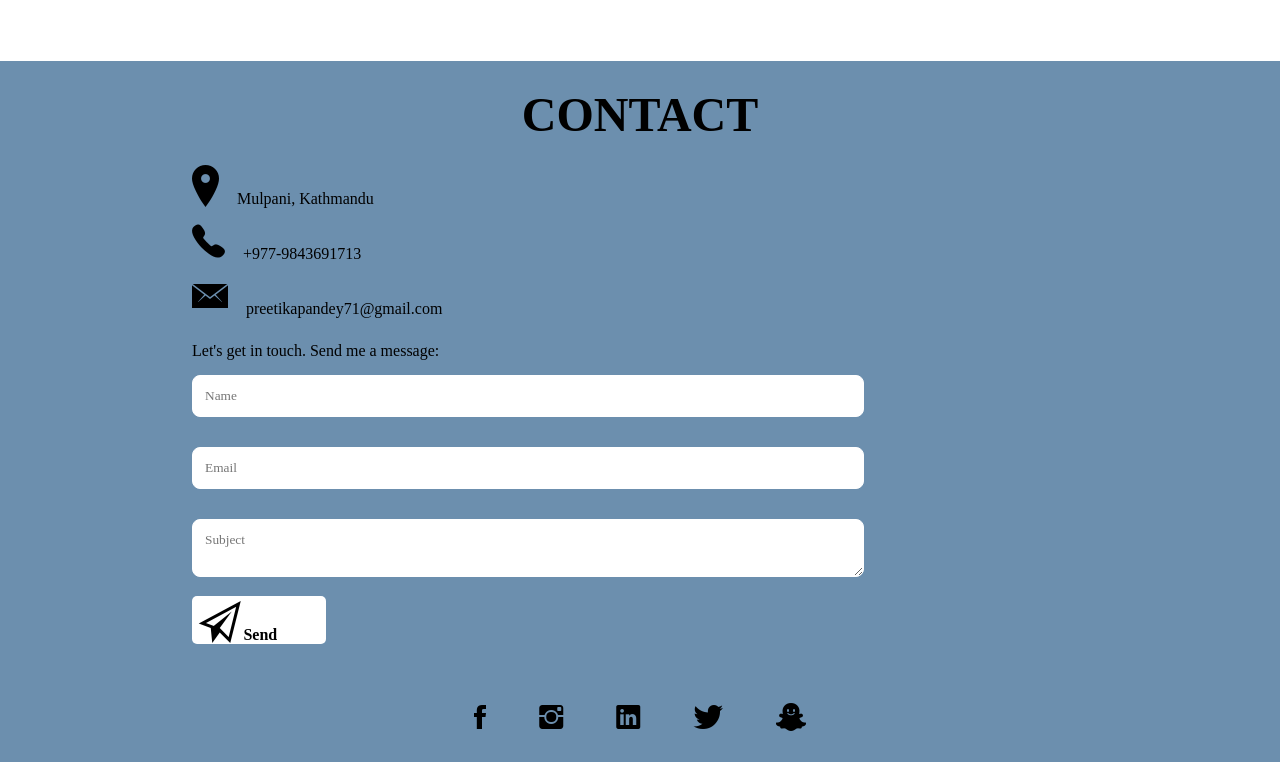
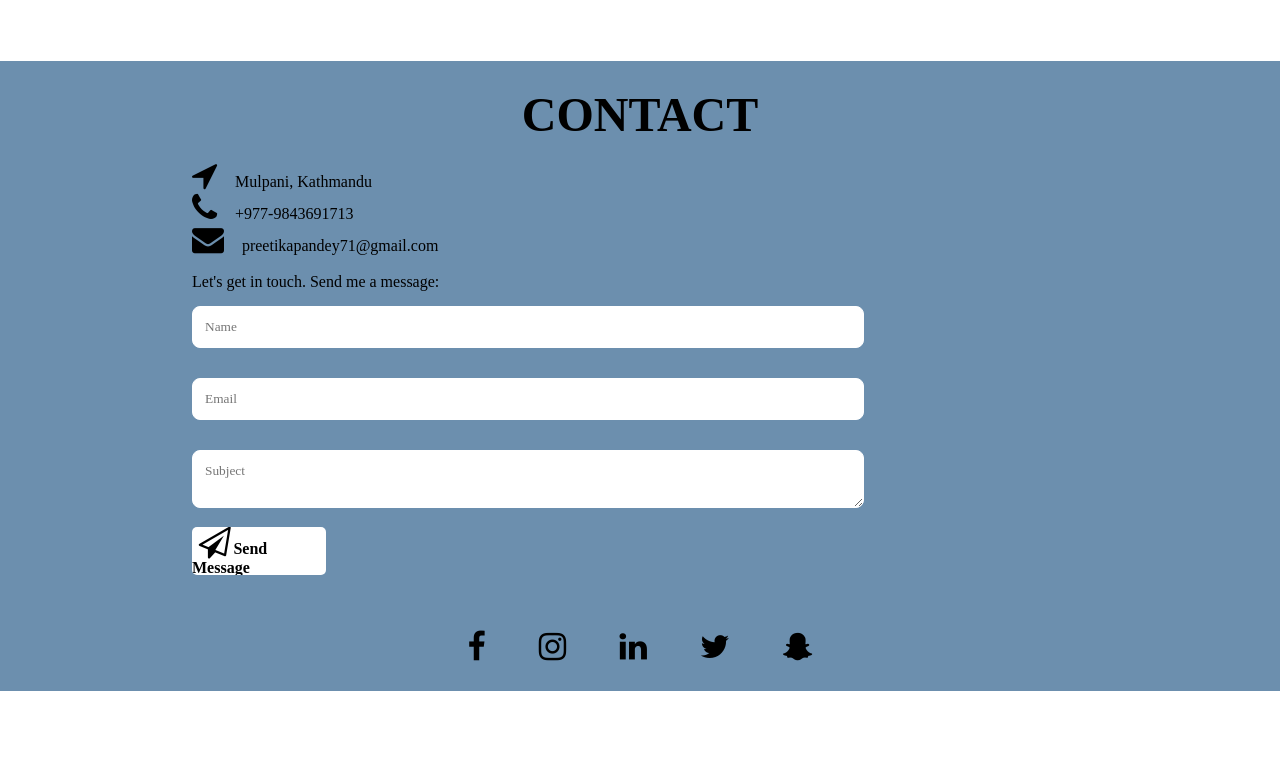
Before and after one commit to preetika-9/Portfolio, a plain HTML site: page index.html in a window 1280 px wide. Shown: the part 1682-2444 px from the top of the page. After the commit the page ends 2373 px from the top, so only its background shows below. Drawn offline with nearby package versions, Linux system fonts and the light colour scheme.

Commit message:
icons managed

```diff
--- a/index.html
+++ b/index.html
@@ -11,6 +11,9 @@
     <link rel="stylesheet" href="https://cdnjs.cloudflare.com/ajax/libs/font-awesome/4.7.0/css/font-awesome.min.css">
     <link rel="stylesheet" href="http://code.ionicframework.com/ionicons/2.0.1/css/ionicons.min.css">
     <script src="https://cdn.jsdelivr.net/npm/typed.js@2.0.12"></script>
+
+
+
 </head>
 <body>
 
@@ -104,9 +107,9 @@
     <section class="contact" id="contact">
         <h1>CONTACT </h1>
         <ul>
-            <li><i class="ion-ios-location"></i>Mulpani, Kathmandu</li>
-            <li><i class="ion-ios-telephone"></i>+977-9843691713</li>
-            <li><i class="ion-ios-email"></i>preetikapandey71@gmail.com</p></li>
+            <li><i class="fa fa-location-arrow"></i>Mulpani, Kathmandu</li>
+            <li><i class="fa fa-phone"></i>+977-9843691713</li>
+            <li><i class="fa fa-envelope"></i>preetikapandey71@gmail.com</p></li>
         </ul>
 
         <div class="form">
@@ -117,7 +120,7 @@
                 <input type="email" id="mail" placeholder="Email" name="email"></br>
                 <textarea id="subject" name="subject" placeholder="Subject" ></textarea><br>
 
-                <button type="submit"> <i class="ion-paper-airplane"></i>Send Message </i></button>
+                <button type="submit"> <i class="fa fa-send-o"></i>Send Message </i></button>
             </form>
         </div>
 
@@ -129,15 +132,15 @@
     <div class="footer">
         <ul>
             <li><a href="https://www.facebook.com/preetika.pandey.3532">
-                <i class="ion-social-facebook"></i></a></li>
+                <i class="fa fa-facebook"></i></a></li>
             <li><a href="https://l.facebook.com/l.php?u=https%3A%2F%2Fwww.instagram.com%2F_u%2Fpritikapandey17%3Ffbclid%3DIwAR1-CAja8Nq-Fx3PqaKPXhVXwFp0KChXnn_cxKKLLNODR9S6Z4oJ555nWQU&h=AT0QJOgazPchUWgLGpu1JT9WWWZhTWS4ov3gweHYeSIX9-OFS1x9nqXPqXzRsFpoeIzUh3SoaxH5JA2Ty3OZmIcEGjnVMW-hlG4hwkuOmHgTRgBDOHO-ZxdTplfK-MEmtYzXJT0jYOYk6nJ7">
-                <i class="ion-social-instagram"></i></a></li>
+                <i class="fa fa-instagram"></i></a></li>
             <li><a href="https://l.facebook.com/l.php?u=https%3A%2F%2Fwww.linkedin.com%2Fin%2Fpritika-pandey-0952871bb%3Ffbclid%3DIwAR1TBwr-hTjhXg9dl1utuQLbB2OFJSc9uWNYWBC5ICGi76gP-SAHvhuLl7s&h=AT3HNUbBoqKyXHr0gEZOz4MsGBTBXAoz7T5RHycyT2fEUOmEiAFXtn-CnvgftwNKi5YfedqgbveJQl8bcKCNzj6Pq-jAYzKWnecVipo1a2BsPFCZThtwbPEDS3_TKtGj2tlyObJCpoLKf_g">
-                <i class="ion-social-linkedin"></i></a></li>
+                <i class="fa fa-linkedin"></i></a></li>
             <li><a href="https://l.facebook.com/l.php?u=https%3A%2F%2Ftwitter.com%2FPritikaPandey17%3Ft%3DUZW5dkQ5eZE-2NXl6pGxqQ%26s%3D09%26fbclid%3DIwAR1rGNxijZM_-KkuVhKWuBszuv_7Bp-MEBZCNBNch9GFLuCzyvI2AdyM1sQ&h=AT1mPj_kZdLBzCTJmmMWcXxdpvY3N13W5kkxTIp9IaMe9kH-rgU3hGSBY-ZZbO_E2E60yuGXL56XSUcVugv3_MKxVX7Xe091euHaBBJnURcRJBKvIS6o1MZbjGrtJyuSftiMr55KvXUDScA">
-                <i class="ion-social-twitter"></i></a></li>
+                <i class="fa fa-twitter"></i></a></li>
             <li><a href="https://l.facebook.com/l.php?u=https%3A%2F%2Fwww.snapchat.com%2Fadd%2Fpreetika250%3Fshare_id%3D2A05JZcmZRM%26locale%3Den-GB%26fbclid%3DIwAR3VDPR5L4XIhc5dq32mYiiSwBclrFm1yF72wPIcLZ3AQHTWZZAVkkuGWSM&h=AT19q-7odNXfAPVxLb2L37YAtS-1jIJeShNfG3LWOwmCzskBqoSQhzVGeovVZWk0hgtEBExB-mfjJsT1RkVLNlCWH7ld5AReLNw-QwyNxeLz_huATk4NqHQMESrsSiRe2ErQXMZFRfCyXHk">
-                <i class="ion-social-snapchat"></i></a></li>
+                <i class="fa fa-snapchat-ghost"></i></a></li>
         </ul>
     </div>
 </footer>
--- a/sass/index.scss
+++ b/sass/index.scss
@@ -201,7 +201,7 @@ main{
 
 
     i{
-        font-size: 3rem;
+        font-size: 2rem;
         padding-right: 2%;
     }
 
```
Also changed, not shown: sass/index.css.
